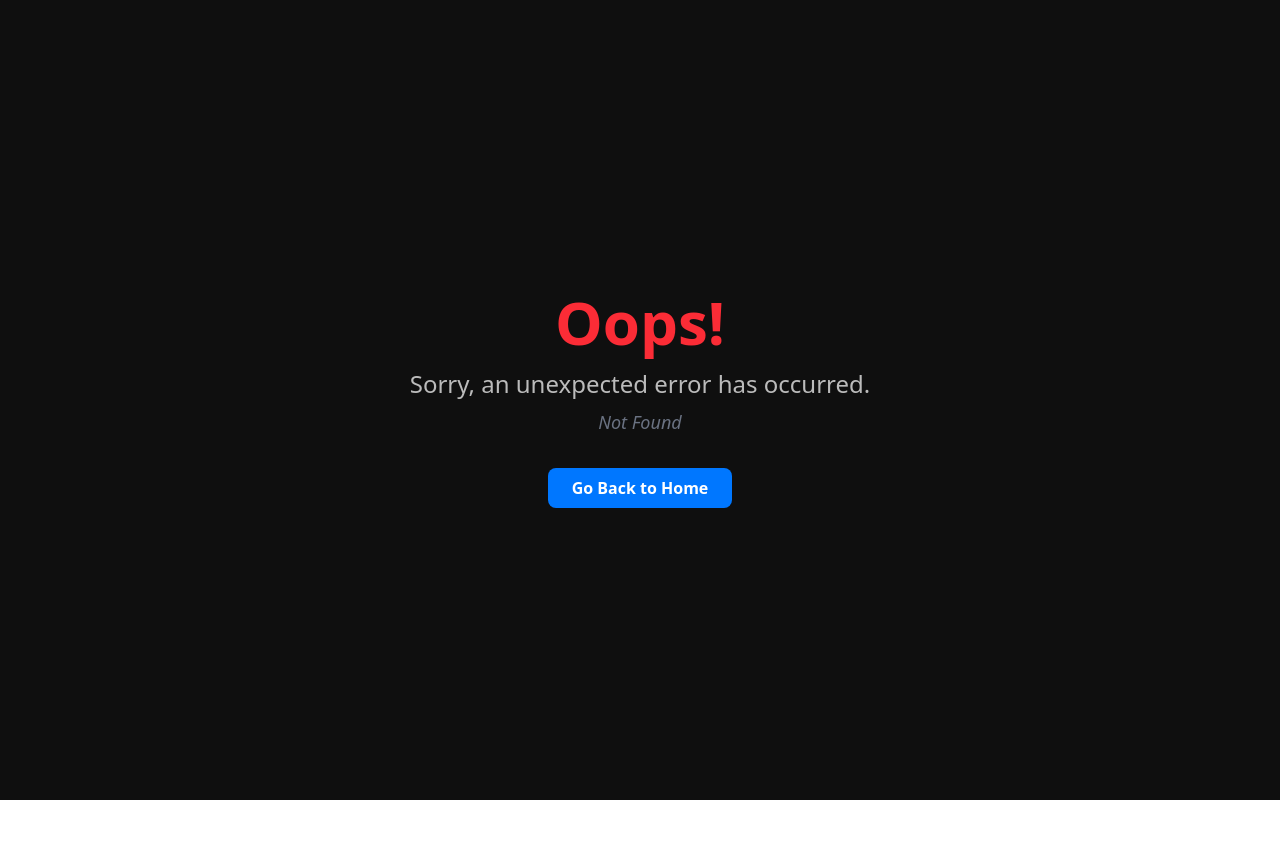
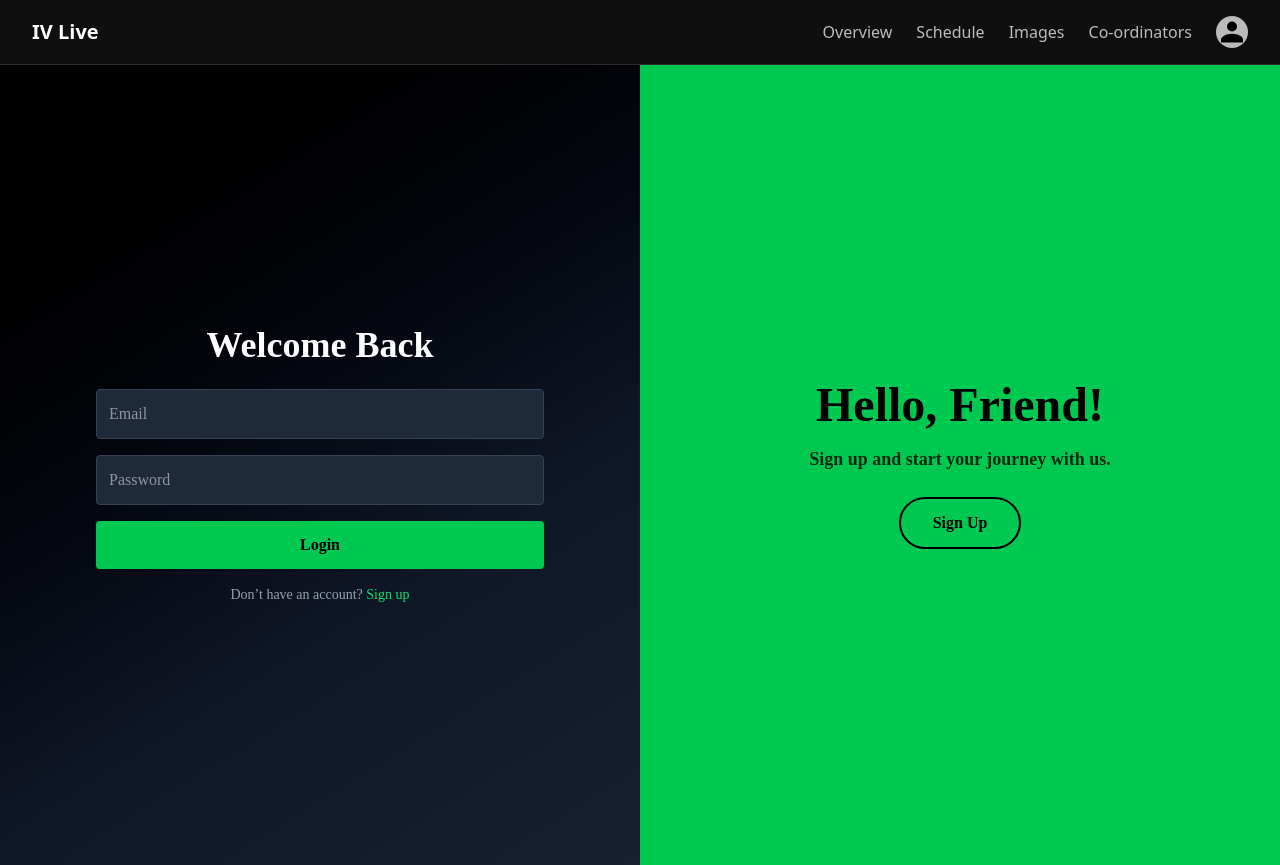
Before and after one commit to AbhaiSankarPR/IV_CSE_27, a React (Vite) app: page /login in a window 1280 px wide. Before the commit this address had no page. Before the commit the page ends 800 px from the top, so only its background shows below. Built offline with nearby package versions, Linux system fonts and the light colour scheme.

Commit message:
initial login+signup page

```diff
--- a/src/components/Navbar.jsx
+++ b/src/components/Navbar.jsx
@@ -29,6 +29,7 @@ function Navbar() {
         <NavLink className={getNavLinkClass} to="/coordinators">
           Co-ordinators
         </NavLink>
+        <NavLink to="/login">
   <div className="w-8 h-8 rounded-full overflow-hidden cursor-pointer">
     <img
       src={loginface}
@@ -36,6 +37,7 @@ function Navbar() {
       className="w-full h-full object-cover block bg-text-mid"
     />
   </div>
+</NavLink>
       </div>
     </nav>
   );
--- /dev/null
+++ b/src/pages/Login.jsx
@@ -0,0 +1,102 @@
+import { useState } from "react";
+
+export default function AuthPage() {
+  const [isLogin, setIsLogin] = useState(true);
+
+  return (
+    <div className="flex items-center justify-center min-h-screen bg-gradient-to-br from-black via-gray-900 to-gray-800 font-[Poppins] text-white overflow-hidden">
+      <div className="relative w-full h-screen flex overflow-hidden">
+        <div
+          className={`absolute top-0 left-0 h-full w-1/2 flex flex-col items-center justify-center transition-transform duration-700 ease-in-out ${
+            isLogin ? "translate-x-0" : "translate-x-full"
+          }`}
+        >
+          {isLogin ? (
+            <div className="w-[70%] max-w-md">
+              <h2 className="text-4xl font-bold mb-6 text-center">Welcome Back</h2>
+              <form className="space-y-4">
+                <input
+                  type="email"
+                  placeholder="Email"
+                  className="w-full p-3 rounded bg-gray-800 border border-gray-700 focus:outline-none focus:border-green-500"
+                />
+                <input
+                  type="password"
+                  placeholder="Password"
+                  className="w-full p-3 rounded bg-gray-800 border border-gray-700 focus:outline-none focus:border-green-500"
+                />
+                <button className="w-full py-3 bg-green-500 text-black rounded font-semibold hover:bg-green-400 transition">
+                  Login
+                </button>
+              </form>
+              <p className="text-sm text-gray-400 mt-4 text-center">
+                Don’t have an account?{" "}
+                <button
+                  onClick={() => setIsLogin(false)}
+                  className="text-green-400 hover:underline"
+                >
+                  Sign up
+                </button>
+              </p>
+            </div>
+          ) : (
+            <div className="w-[70%] max-w-md">
+              <h2 className="text-4xl font-bold mb-6 text-center">Create Account</h2>
+              <form className="space-y-4">
+                <input
+                  type="text"
+                  placeholder="Name"
+                  className="w-full p-3 rounded bg-gray-800 border border-gray-700 focus:outline-none focus:border-green-500"
+                />
+                <input
+                  type="email"
+                  placeholder="Email"
+                  className="w-full p-3 rounded bg-gray-800 border border-gray-700 focus:outline-none focus:border-green-500"
+                />
+                <input
+                  type="password"
+                  placeholder="Password"
+                  className="w-full p-3 rounded bg-gray-800 border border-gray-700 focus:outline-none focus:border-green-500"
+                />
+                <button className="w-full py-3 bg-green-500 text-black rounded font-semibold hover:bg-green-400 transition">
+                  Sign Up
+                </button>
+              </form>
+              <p className="text-sm text-gray-400 mt-4 text-center">
+                Already have an account?{" "}
+                <button
+                  onClick={() => setIsLogin(true)}
+                  className="text-green-400 hover:underline"
+                >
+                  Login
+                </button>
+              </p>
+            </div>
+          )}
+        </div>
+
+        {/* Sliding Green Panel */}
+        <div
+          className={`absolute top-0 left-0 h-full w-1/2 bg-green-500 flex flex-col justify-center items-center text-black font-semibold text-center p-10 transition-transform duration-700 ease-in-out ${
+            isLogin ? "translate-x-full rounded-l-[0]" : "translate-x-0 rounded-r-[0]"
+          }`}
+        >
+          <h2 className="text-5xl mb-4">
+            {isLogin ? "Hello, Friend!" : "Welcome Back!"}
+          </h2>
+          <p className="text-black/80 mb-6 text-lg max-w-md">
+            {isLogin
+              ? "Sign up and start your journey with us."
+              : "To stay connected, please login with your info."}
+          </p>
+          <button
+            onClick={() => setIsLogin(!isLogin)}
+            className="border-2 border-black px-8 py-3 rounded-full font-semibold hover:bg-black hover:text-green-500 transition"
+          >
+            {isLogin ? "Sign Up" : "Login"}
+          </button>
+        </div>
+      </div>
+    </div>
+  );
+}
--- a/src/routes/index.jsx
+++ b/src/routes/index.jsx
@@ -5,6 +5,7 @@ import Home from "../pages/Home";
 import Coordinators from "../pages/Coordinators";
 import Images from "../pages/Images";
 import ErrorPage from "../pages/ErrorPage";
+import Login from "../pages/Login";
 
 export const router = createBrowserRouter([
   {
@@ -25,6 +26,10 @@ export const router = createBrowserRouter([
         element: <Images />,
       },
       {
+        path: "/login",
+        element: <Login />,
+      },
+      {
         path: "/schedule",
         element: <div>Schedule Page Coming Soon...</div>,
       },
```
Lines whose indentation alone changed are shown as unchanged.
